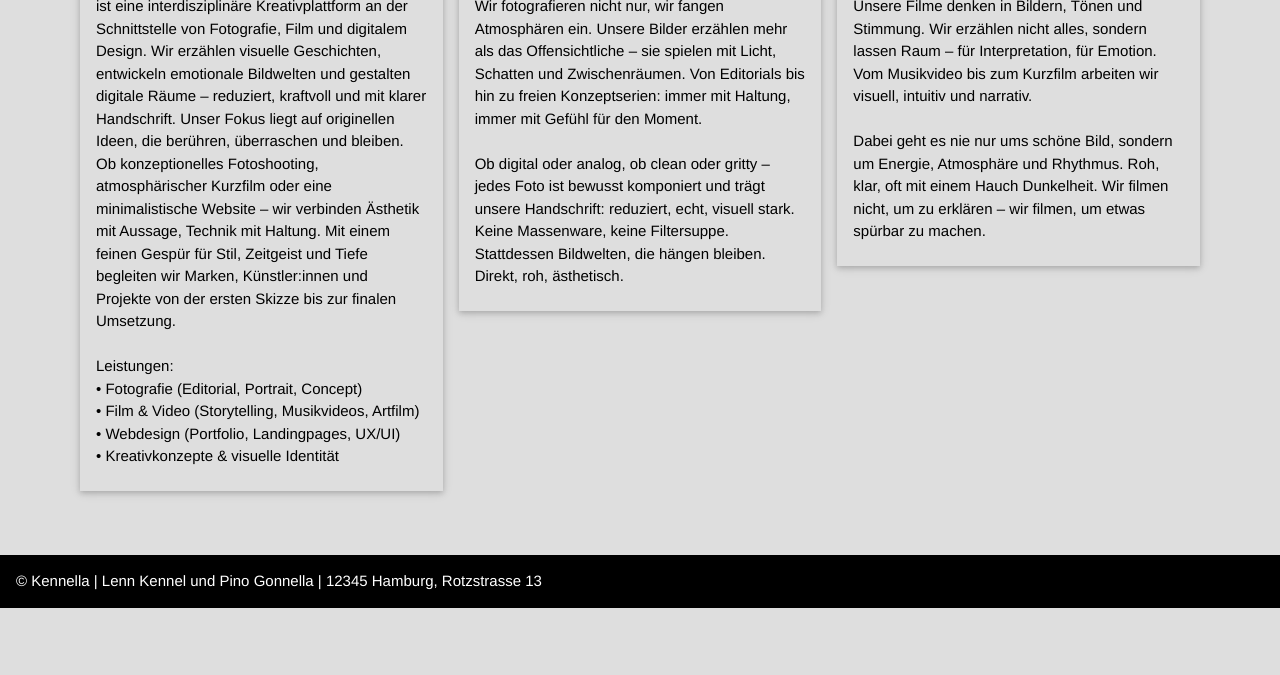
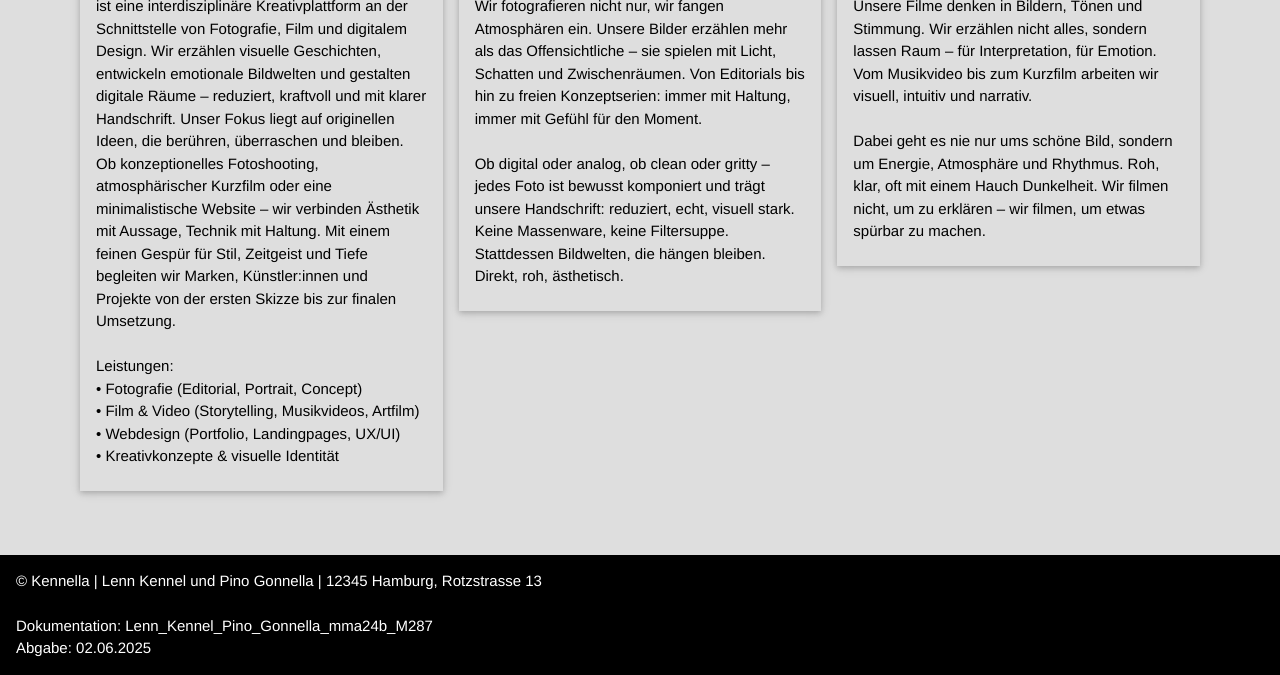
Before and after one commit to Lennek09/Abschlussarbeit-mit-Pino, a plain HTML site: page index.html in a window 1280 px wide. Shown: the part 308-983 px from the top of the page. Before the commit the page ends 916 px from the top, so only its background shows below. Drawn offline with nearby package versions, Linux system fonts and the light colour scheme.

Commit message:
home footer doku/Abgabe

```diff
--- a/index.html
+++ b/index.html
@@ -66,7 +66,8 @@ Leistungen: <br>
     </main>
 
     <footer class="w3-container w3-black">
-      <p>© Kennella | Lenn Kennel und Pino Gonnella | 12345 Hamburg, Rotzstrasse 13</p>
+      <p>© Kennella | Lenn Kennel und Pino Gonnella | 12345 Hamburg, Rotzstrasse 13 <br><br>Dokumentation:
+      Lenn_Kennel_Pino_Gonnella_mma24b_M287 <br>Abgabe: 02.06.2025</p>
     </footer>
 </body>
 </html>
```
